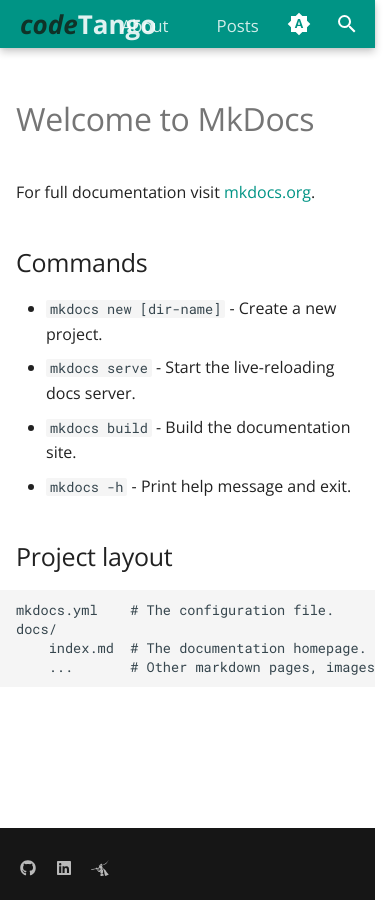
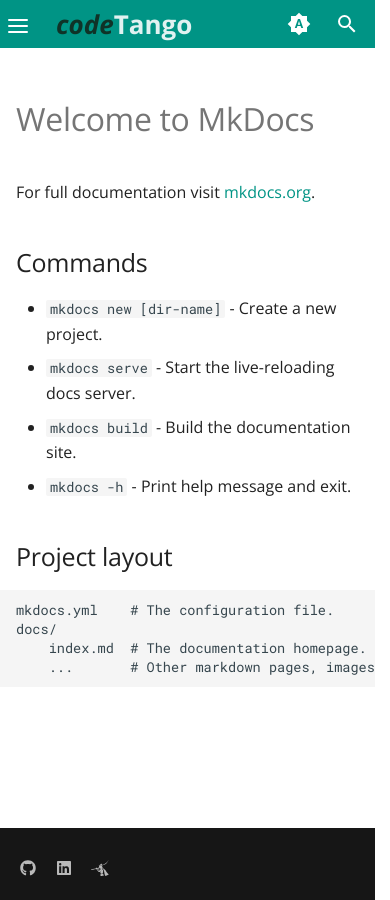
Before and after one commit to SamGrah/codetango, an MkDocs documentation site: the page built from docs/index.md, in a window 390 px wide. Built offline with MkDocs 1.6.1 and Material for MkDocs 9.7.7, drawn with Linux system fonts in a browser that asks for light colours.

```diff
--- a/docs/javascripts/extra.js
+++ b/docs/javascripts/extra.js
@@ -68,7 +68,9 @@ function normalizeInternalLinks(root) {
 }
 
 function syncTabsPlacement() {
-  const isNarrow = window.matchMedia("(max-width: 59.984375em)").matches;
+  const isNarrow =
+    window.matchMedia("(min-width: 37.5001em)").matches &&
+    window.matchMedia("(max-width: 59.984375em)").matches;
   const headerInner = document.querySelector(".md-header__inner");
   const header = document.querySelector(".md-header");
   const tabs = document.querySelector(".md-tabs");
@@ -113,6 +115,72 @@ function syncTabsPlacement() {
       header.classList.remove("md-header--lifted");
     });
   }
+}
+
+function syncMobileDrawer() {
+  const isMobile = window.matchMedia("(max-width: 37.5em)").matches;
+  const header = document.querySelector(".md-header");
+  if (!header) {
+    return;
+  }
+
+  const drawerToggle = document.getElementById("__drawer");
+  let drawer = header.querySelector(".ct-mobile-drawer");
+
+  if (!isMobile) {
+    if (drawer) {
+      drawer.remove();
+    }
+    if (drawerToggle) {
+      drawerToggle.checked = false;
+    }
+    return;
+  }
+
+  if (!drawer) {
+    drawer = document.createElement("nav");
+    drawer.className = "ct-mobile-drawer";
+    drawer.setAttribute("aria-label", "Mobile");
+    header.appendChild(drawer);
+  }
+
+  const links = Array.from(document.querySelectorAll(".md-tabs__link")).filter(function (link) {
+    const text = link.textContent.trim().toLowerCase();
+    return text === "about" || text === "posts";
+  });
+
+  const linkData = links.length
+    ? links.map(function (link) {
+        return {
+          label: link.textContent.trim(),
+          href: link.getAttribute("href") || link.href,
+        };
+      })
+    : [
+        { label: "About", href: "/about/" },
+        { label: "Posts", href: "/blog/" },
+      ];
+
+  const currentPath = normalizePathname(window.location.pathname);
+  drawer.replaceChildren(
+    ...linkData.map(function (item) {
+      const anchor = document.createElement("a");
+      anchor.className = "ct-mobile-drawer__link";
+      anchor.textContent = item.label;
+      anchor.href = item.href;
+
+      try {
+        const path = normalizePathname(new URL(anchor.href, window.location.href).pathname);
+        if (currentPath === path || (path !== "/" && currentPath.startsWith(path))) {
+          anchor.classList.add("ct-mobile-drawer__link--active");
+        }
+      } catch (_err) {
+        // no-op
+      }
+
+      return anchor;
+    })
+  );
 }
 
 function animateSearchCollapse() {
@@ -362,9 +430,15 @@ async function navigateInternal(url, pushState) {
     normalizeInternalLinks(document.querySelector(".md-tabs"));
     updateTabsActiveState(url);
     syncTabsPlacement();
+    syncMobileDrawer();
     styleSiteName();
     await renderMermaidBlocks(document);
     stabilizeMermaidBlocks();
+
+    const drawerToggle = document.getElementById("__drawer");
+    if (drawerToggle) {
+      drawerToggle.checked = false;
+    }
 
     if (url.hash) {
       const id = decodeURIComponent(url.hash.slice(1));
@@ -430,6 +504,11 @@ function bindInternalNavigation() {
     }
 
     const url = new URL(link.href, window.location.href);
+    const drawerToggle = document.getElementById("__drawer");
+    if (drawerToggle && link.closest(".ct-mobile-drawer")) {
+      drawerToggle.checked = false;
+    }
+
     event.preventDefault();
     navigateInternal(url, true);
   });
@@ -469,9 +548,11 @@ document$.subscribe(function () {
     window.addEventListener("resize", function () {
       syncResponsiveAnimations();
       syncTabsPlacement();
+      syncMobileDrawer();
     });
     tabsPlacementResizeBound = true;
   }
 
   syncResponsiveAnimations();
+  syncMobileDrawer();
 });
--- a/docs/stylesheets/extra.css
+++ b/docs/stylesheets/extra.css
@@ -66,6 +66,10 @@ html {
 }
 
 @media screen and (max-width: 76.234375em) {
+  .md-sidebar--primary {
+    display: none !important;
+  }
+
   .md-header__button[for="__drawer"] {
     display: none !important;
   }
@@ -81,7 +85,7 @@ html {
   }
 }
 
-@media screen and (max-width: 59.984375em) {
+@media screen and (min-width: 37.5001em) and (max-width: 59.984375em) {
   .md-tabs {
     display: block;
   }
@@ -152,6 +156,98 @@ html {
   }
 }
 
+@media screen and (max-width: 37.5em) {
+  .md-header {
+    z-index: 15;
+  }
+
+  .md-header__button[for="__drawer"] {
+    display: inline-flex !important;
+    margin-inline-end: 0.2rem;
+    position: relative;
+    width: 1.4rem;
+    height: 1.4rem;
+    align-items: center;
+    justify-content: center;
+    background: transparent;
+    color: var(--md-primary-bg-color);
+  }
+
+  .md-header__button[for="__drawer"] svg {
+    display: none;
+  }
+
+  .md-header__button[for="__drawer"]::before,
+  .md-header__button[for="__drawer"]::after {
+    content: "";
+    position: absolute;
+    width: 1rem;
+    height: 0.12rem;
+    background: currentColor;
+    border-radius: 2px;
+    transition: transform 180ms ease, top 180ms ease, opacity 180ms ease;
+  }
+
+  .md-header__button[for="__drawer"]::before {
+    top: 0.45rem;
+    box-shadow: 0 0.3rem 0 currentColor;
+  }
+
+  .md-header__button[for="__drawer"]::after {
+    top: 1.05rem;
+  }
+
+  #__drawer:checked ~ .md-header .md-header__button[for="__drawer"]::before {
+    top: 0.74rem;
+    transform: rotate(45deg);
+    box-shadow: none;
+  }
+
+  #__drawer:checked ~ .md-header .md-header__button[for="__drawer"]::after {
+    top: 0.74rem;
+    transform: rotate(-45deg);
+  }
+
+  .md-tabs,
+  .md-tabs.md-tabs--in-header {
+    display: none !important;
+  }
+
+  .ct-mobile-drawer {
+    position: fixed;
+    top: 2.4rem;
+    left: 0;
+    right: 0;
+    background: var(--md-primary-fg-color);
+    box-shadow: none;
+    transform: translateY(-0.5rem);
+    opacity: 0;
+    pointer-events: none;
+    transition: transform 140ms ease, opacity 140ms ease;
+    z-index: 16;
+  }
+
+  .ct-mobile-drawer__link {
+    display: block;
+    padding: 0.7rem 1rem;
+    color: var(--md-primary-bg-color);
+    text-decoration: none;
+    text-align: center;
+    font-size: 0.95rem;
+    font-weight: 400;
+  }
+
+  .ct-mobile-drawer__link--active {
+    font-weight: 500;
+  }
+
+  #__drawer:checked ~ .md-header .ct-mobile-drawer {
+    transform: translateY(0);
+    opacity: 1;
+    pointer-events: auto;
+  }
+}
+
 .site-name-code {
   color: #0F3328 !important;
   font-style: italic !important;
@@ -176,8 +272,23 @@ pre.mermaid.mermaid-pending {
 }
 
 pre.mermaid.mermaid-ready {
+  display: flex;
+  justify-content: center;
   opacity: 1;
   transition: opacity 120ms linear;
+}
+
+pre.mermaid.mermaid-ready svg {
+  margin: 0 auto;
+}
+
+.md-typeset .mermaid {
+  text-align: center;
+}
+
+.md-typeset .mermaid svg {
+  display: block;
+  margin: 0 auto;
 }
 
 .ct-search-ghost {
```
